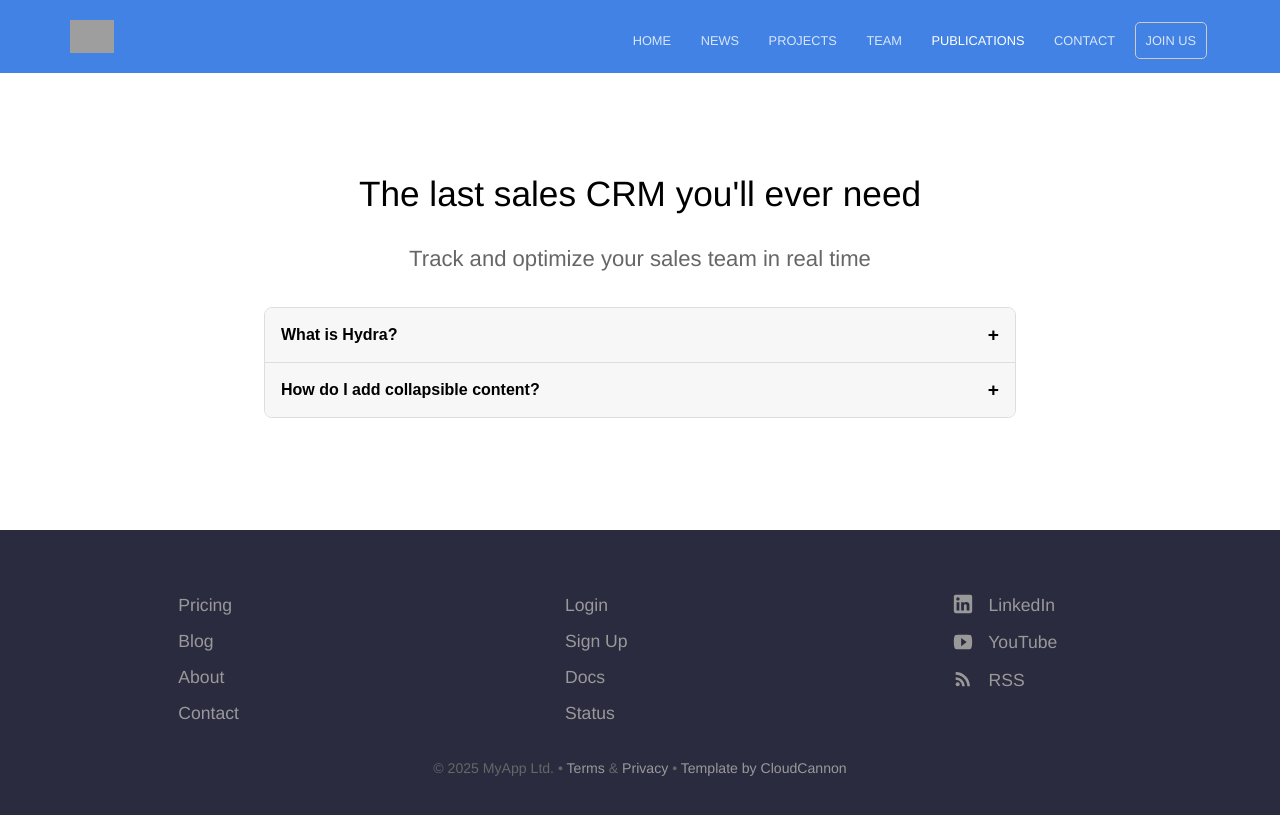
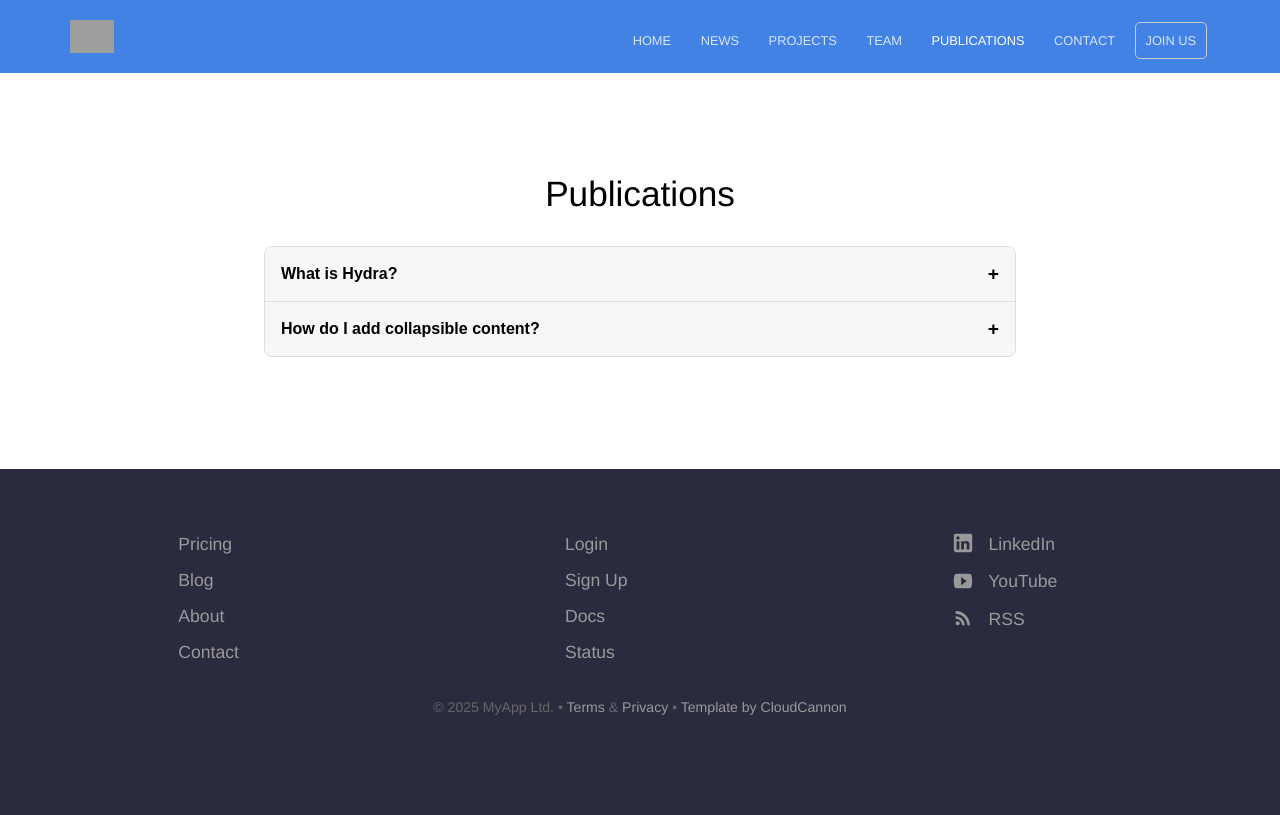
Before and after one commit to linzlabinsilmed/linzlabinsilmed.github.io, a Jekyll site: the page built from publications.html, in a window 1280 px wide. Shown: the top 815 px of the page. Built offline with Jekyll 4.4.1, drawn with Linux system fonts in a browser that asks for light colours; grey boxes are pictures that could not be loaded.

Commit message:
Update publications.html

```diff
--- a/publications.html
+++ b/publications.html
@@ -1,6 +1,6 @@
 ---
-title: The last sales CRM you'll ever need
-description: Track and optimize your sales team in real time
+title: Publications
+description:
 ---
 
 <div class="accordion">
```
